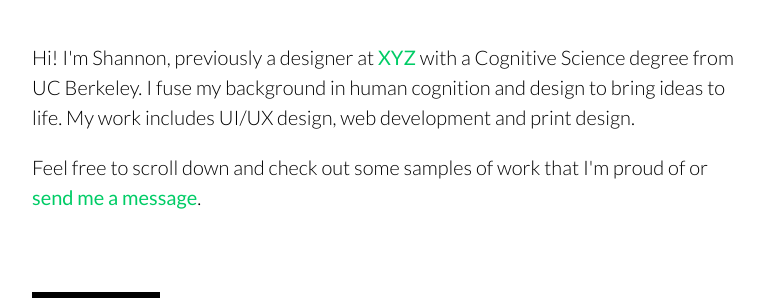
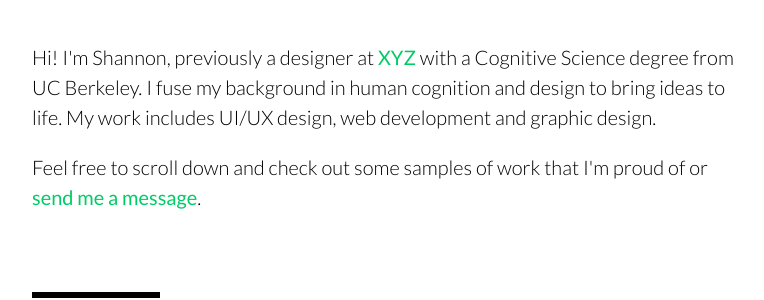
Before and after one commit to shannonchu/shannonchu.github.io, a Jekyll site: the page built from index.html, in a window 1280 px wide and 900 px high. Shown: the part 182-482 px from the top of the window, without its empty margins (18-782 px from the left). Built offline with Jekyll 4.4.1, drawn with Linux system fonts in a browser that asks for light colours; nearby versions of some CDN libraries.

Commit message:
change bio

```diff
--- a/index.html
+++ b/index.html
@@ -6,7 +6,7 @@ title: Shannon Chu
 <section>
 <div id="intro">
 <div class="about-para">
-  <p>Hi! I'm Shannon, previously a designer at <a class="links" href="http://wearexyz.com">XYZ</a> with a Cognitive Science degree from UC Berkeley. I fuse my background in human cognition and design to bring ideas to life. My work includes UI/UX design, web development and print design.</p>
+  <p>Hi! I'm Shannon, previously a designer at <a class="links" href="http://wearexyz.com">XYZ</a> with a Cognitive Science degree from UC Berkeley. I fuse my background in human cognition and design to bring ideas to life. My work includes UI/UX design, web development and graphic design.</p>
   <p></p>
   <p>Feel free to scroll down and check out some samples of work that I'm proud of or <a class="links" href="mailto:shannonchu@berkeley.edu">send me a message</a>.
 </p>
```
